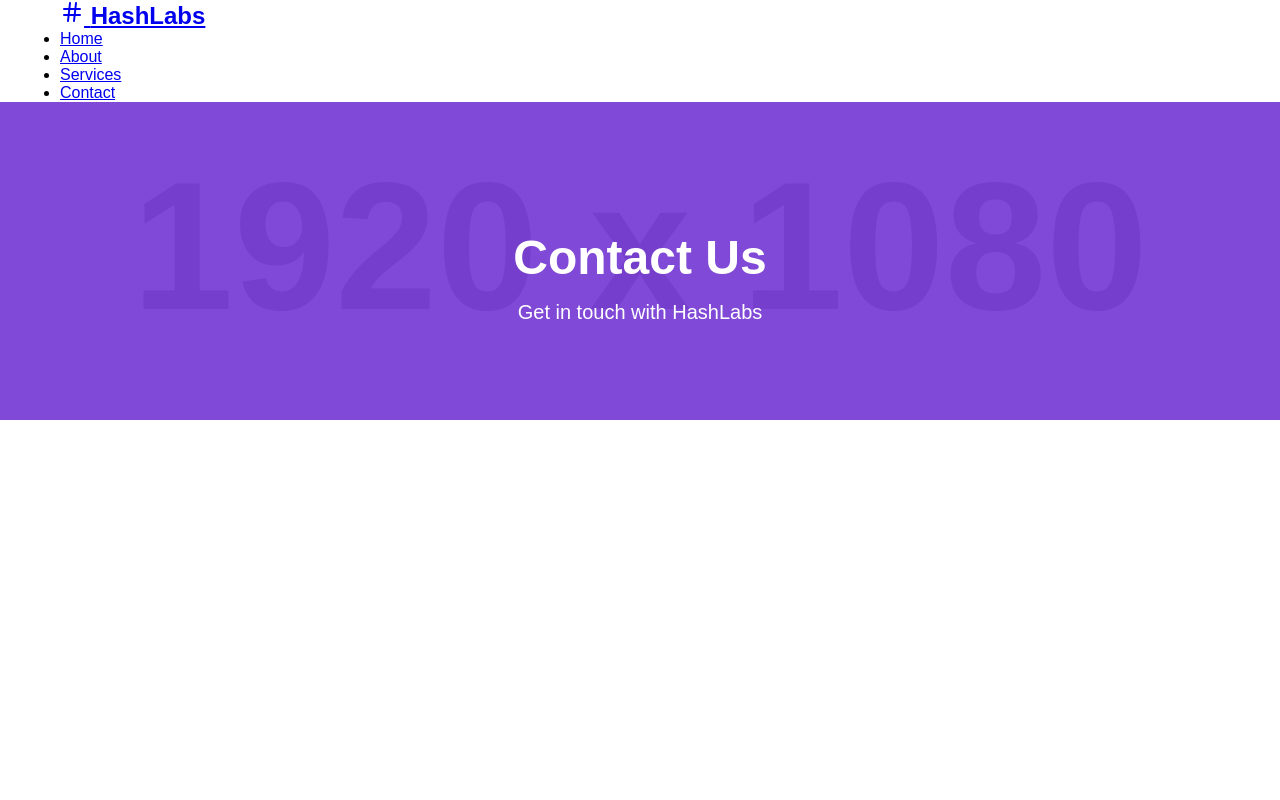
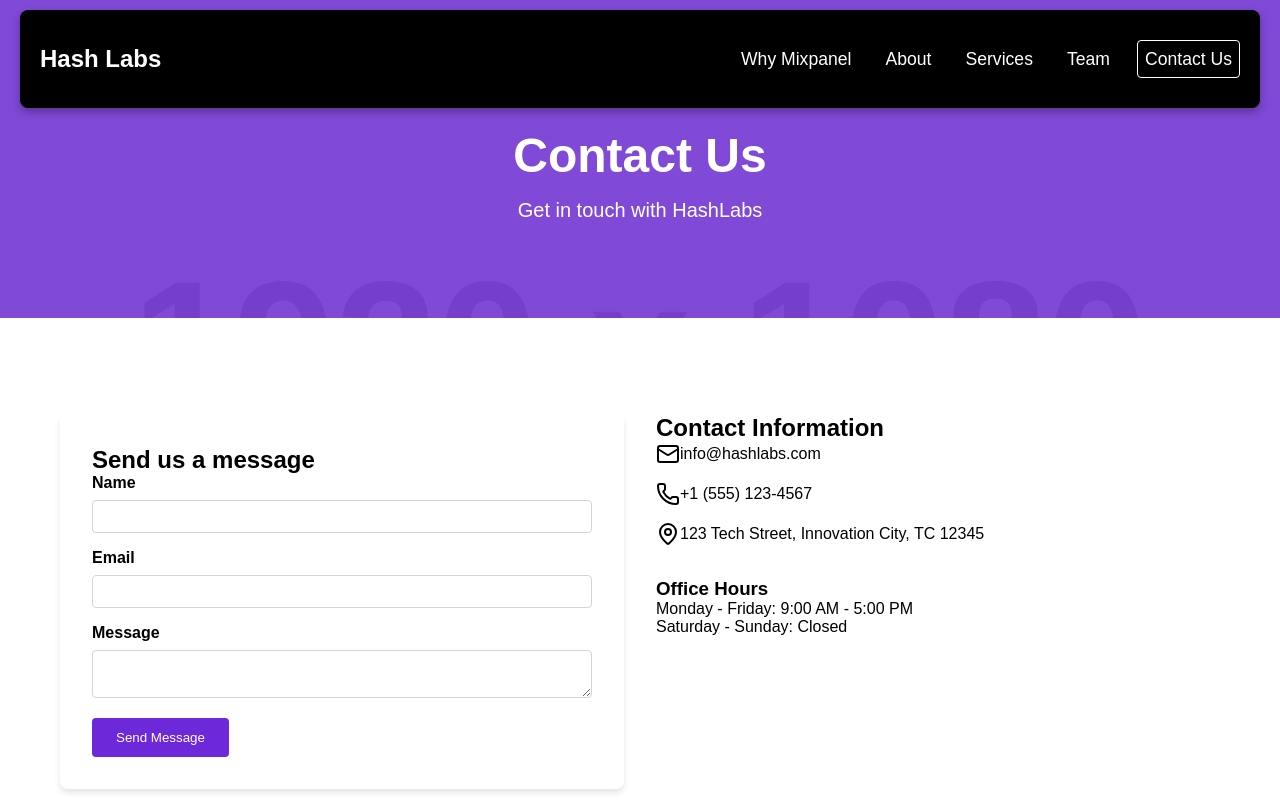
Before and after one commit to Auqamas/HashLabs, a plain HTML site: page contact.html in a window 1280 px wide. Shown: the top 800 px of the page. Drawn offline with nearby package versions, Linux system fonts and the light colour scheme; placeholder pictures from the web are drawn by us.

Commit message:
Update contact.html

```diff
--- a/contact.html
+++ b/contact.html
@@ -8,20 +8,26 @@
     <script src="https://unpkg.com/lucide@latest"></script>
 </head>
 <body>
-    <header>
-        <nav>
-            <div class="container">
-                <a href="#" class="logo">
-                    <i data-lucide="hash"></i>
-                    <span>HashLabs</span>
-                </a>
-                <ul>
-                    <li><a href="index.html">Home</a></li>
-                    <li><a href="about.html">About</a></li>
-                    <li><a href="services.html">Services</a></li>
-                    <li><a href="contact.html">Contact</a></li>
-                </ul>
-            </div>
+
+    <header class="floating-header">
+        <div class="logo">Hash Labs</div>
+        <!-- Hamburger Menu Icon -->
+        <div class="hamburger" id="hamburger">
+          <div class="bar"></div>
+          <div class="bar"></div>
+          <div class="bar"></div>
+        </div>
+        <!-- Navigation -->
+        <nav class="nav-menu" id="nav-menu">
+          <ul>
+            <li><a href="index.html">Why Mixpanel</a></li>
+            <li><a href="about.html">About</a></li>
+            <li><a href="services.html">Services</a></li>
+            <li><a href="team.html">Team</a></li>
+          </ul>
+          <ul class="btn-cotn">
+            <li><a href="contact.html" class="btn contact">Contact Us</a></li>
+          </ul>
         </nav>
     </header>
 
```
